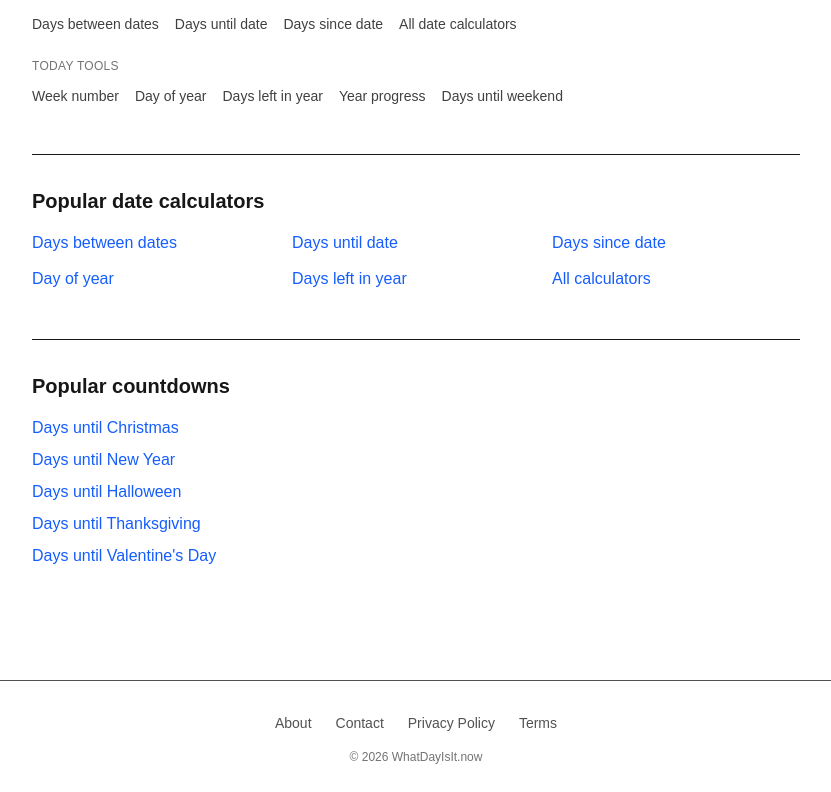
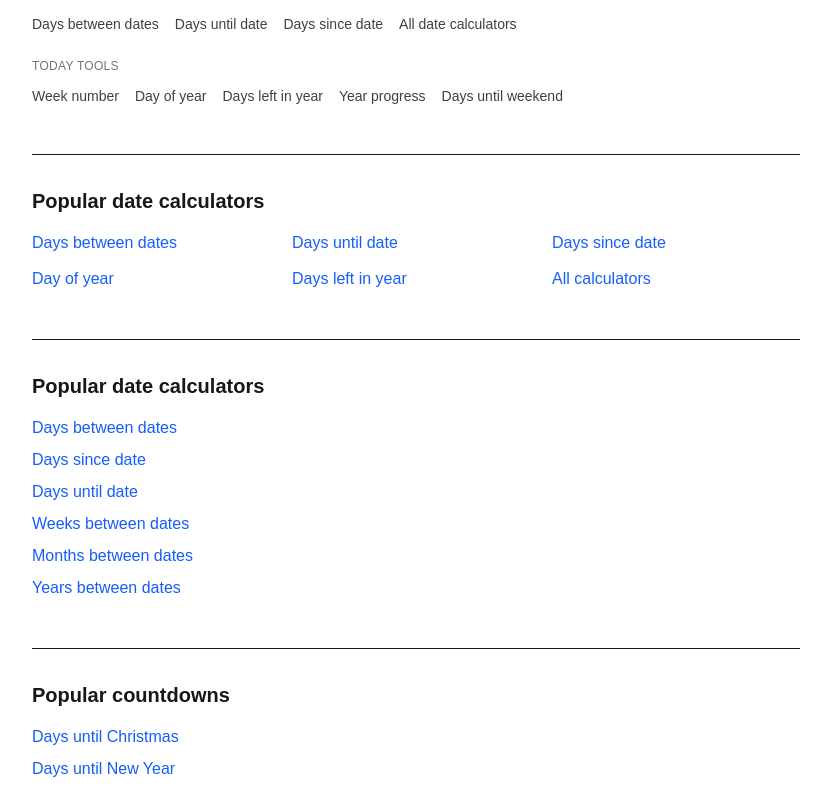
Before and after one commit to bosmeel/whatdayisit-now, a Next.js app: page / in a window 1280 px wide. Shown: the part 531-1323 px from the top of the page, without its empty margins (224-1055 px from the left). Built offline with nearby package versions, Linux system fonts and the light colour scheme.

Commit message:
add calculator hub to homepage

```diff
--- a/components/TodayDashboard.tsx
+++ b/components/TodayDashboard.tsx
@@ -98,7 +98,32 @@ export default function TodayDashboard() {
             <Link href="/date-calculators" className="hover:underline">All calculators</Link>
           </div>
         </div>
+<div className="mt-12 border-t pt-8">
+  <h2 className="text-xl font-semibold mb-4">
+    Popular date calculators
+  </h2>
 
+  <ul className="space-y-2 text-blue-600">
+    <li>
+      <Link href="/days-between">Days between dates</Link>
+    </li>
+    <li>
+      <Link href="/days-since">Days since date</Link>
+    </li>
+    <li>
+      <Link href="/days-until-date">Days until date</Link>
+    </li>
+    <li>
+      <Link href="/weeks-between">Weeks between dates</Link>
+    </li>
+    <li>
+      <Link href="/months-between">Months between dates</Link>
+    </li>
+    <li>
+      <Link href="/years-between">Years between dates</Link>
+    </li>
+  </ul>
+</div>
         <div className="mt-12 border-t pt-8">
           <h2 className="text-xl font-semibold mb-4">Popular countdowns</h2>
 
```
